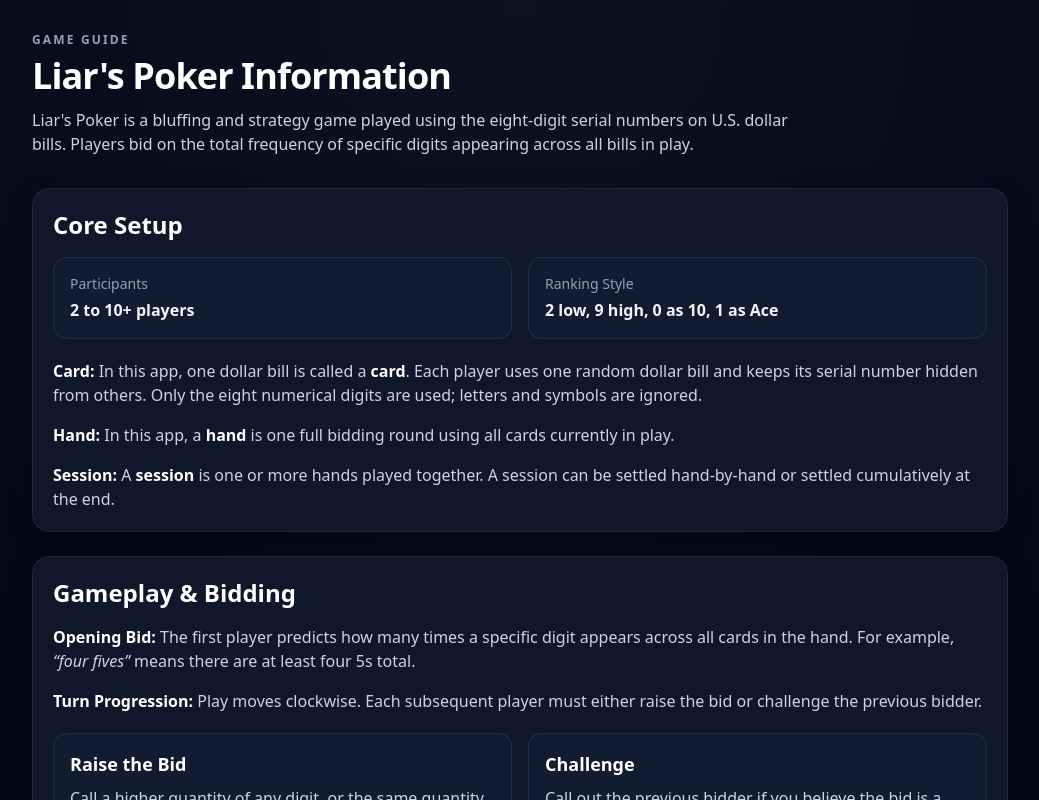
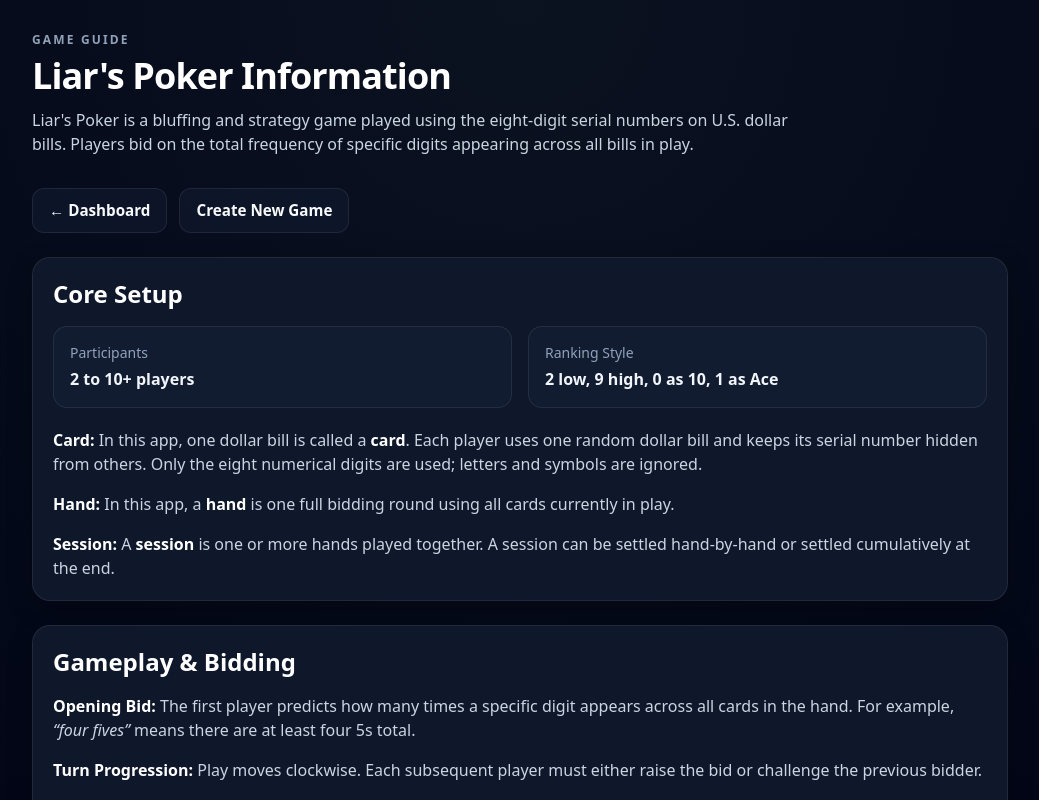
Before and after one commit to selahvidallc/liarspokerclub-web, a Next.js app: page /info in a window 1280 px wide. Shown: the top 800 px of the page, without its empty margins (120-1159 px from the left). Built offline with nearby package versions, Linux system fonts and the light colour scheme.

Commit message:
UI: add top dashboard navigation to create game and info pages

```diff
--- a/app/games/new/NewGameClient.tsx
+++ b/app/games/new/NewGameClient.tsx
@@ -214,7 +214,21 @@ export default function NewGameClient({
           Set up the game, choose a preset or custom rules, and start the table.
         </p>
       </div>
+      <div className="mb-6 flex flex-wrap gap-3">
+        <a
+          href="/dashboard"
+          className="lp-button-secondary inline-flex items-center rounded-xl px-4 py-2.5 font-semibold"
+        >
+          ← Dashboard
+        </a>
 
+        <a
+          href="/info"
+          className="lp-button-secondary inline-flex items-center rounded-xl px-4 py-2.5 font-semibold"
+        >
+          Liar&apos;s Poker Info
+        </a>
+      </div>
       {msg && (
         <div
           className={`mb-6 rounded-2xl border px-4 py-3 text-sm ${
--- a/app/info/page.tsx
+++ b/app/info/page.tsx
@@ -25,7 +25,30 @@ export default async function Page({ searchParams }: InfoPageProps) {
           total frequency of specific digits appearing across all bills in play.
         </p>
       </div>
+      <div className="mb-6 flex flex-wrap gap-3">
+        <a
+          href="/dashboard"
+          className="lp-button-secondary inline-flex items-center rounded-xl px-4 py-2.5 font-semibold"
+        >
+          ← Dashboard
+        </a>
 
+        <a
+          href="/games/new"
+          className="lp-button-secondary inline-flex items-center rounded-xl px-4 py-2.5 font-semibold"
+        >
+          Create New Game
+        </a>
+
+        {gameId && (
+          <a
+            href={`/games/${gameId}`}
+            className="lp-button-secondary inline-flex items-center rounded-xl px-4 py-2.5 font-semibold"
+          >
+            Back to Table
+          </a>
+        )}
+      </div>
       <div className="grid gap-6">
         <section className="lp-card">
           <h2 className="mb-4 text-2xl font-bold text-white">Core Setup</h2>
```
